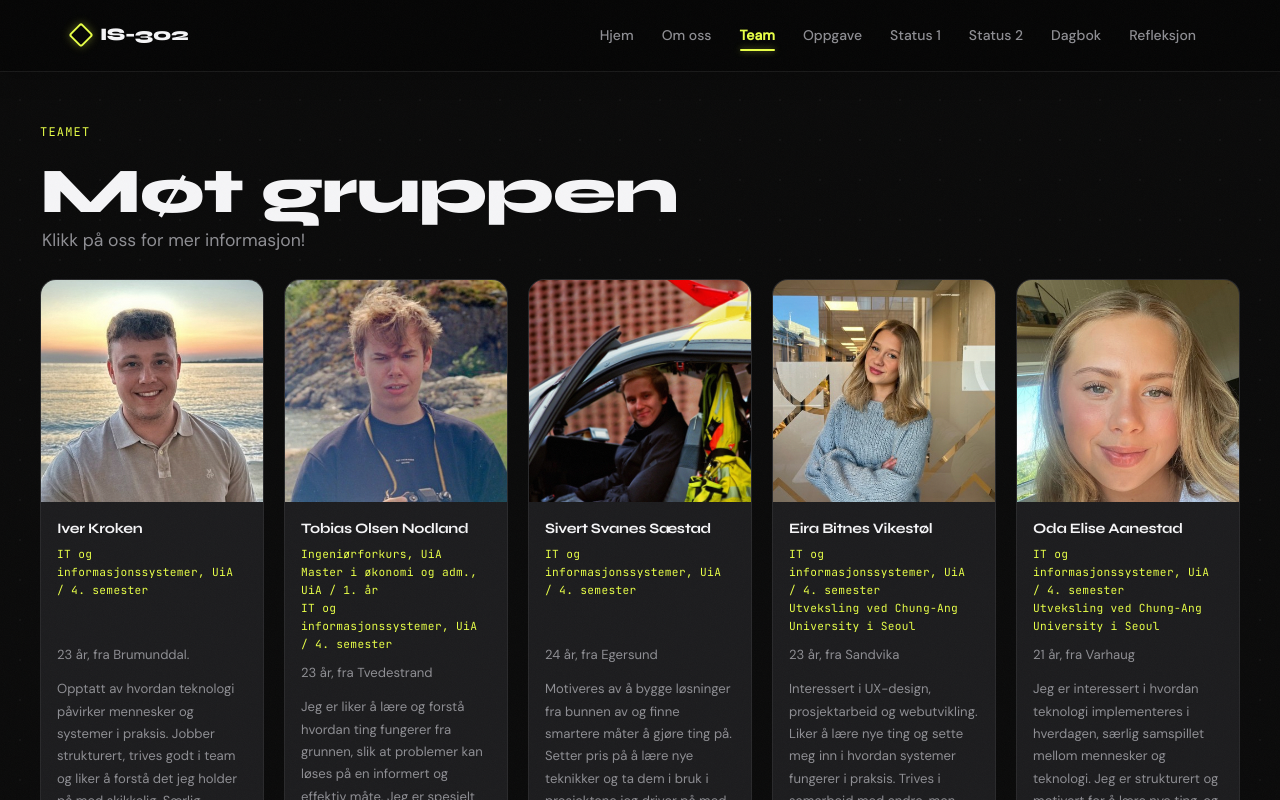
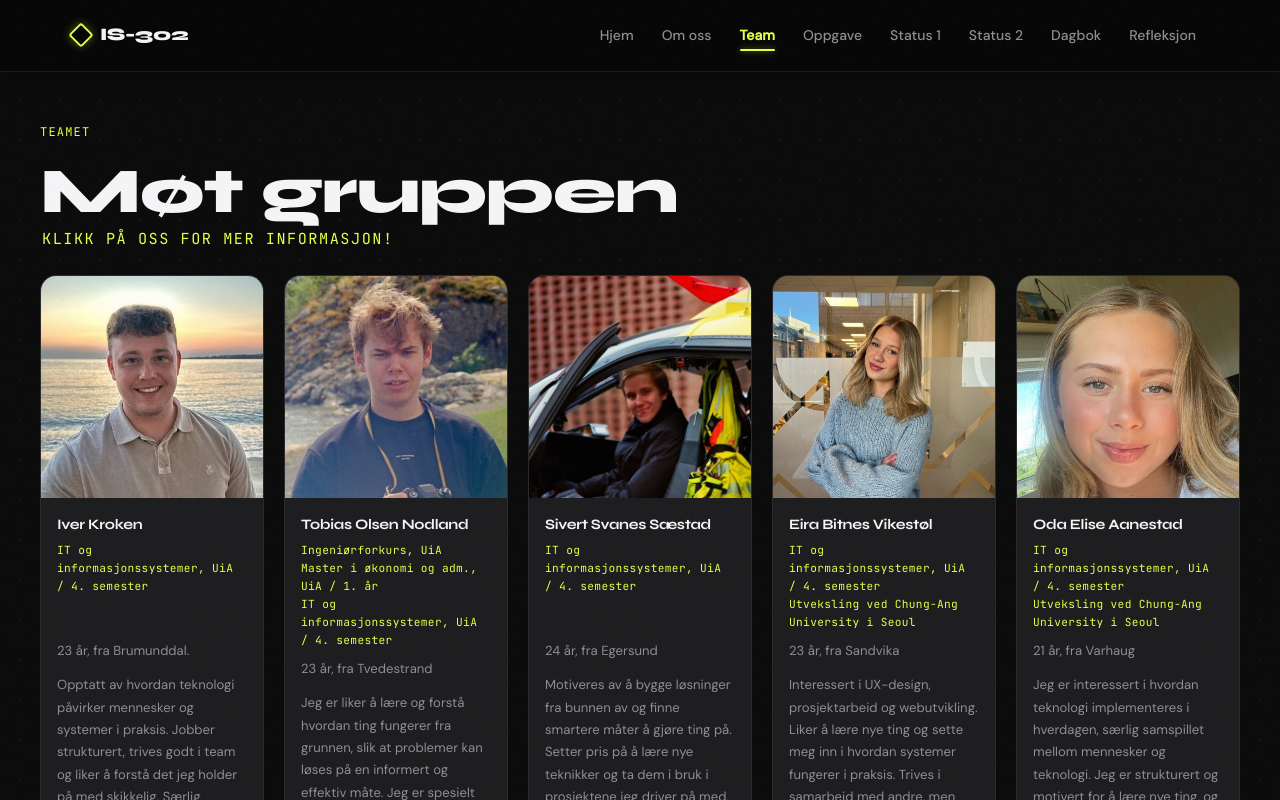
Before and after one commit to iverkroken/IS-302, a React (Vite) app: page /#/team in a window 1280 px wide. Shown: the top 800 px of the page. Built offline with nearby package versions, Linux system fonts and the light colour scheme.

Commit message:
visual: bait text

```diff
--- a/src/pages/Team.css
+++ b/src/pages/Team.css
@@ -36,9 +36,12 @@
 }
 
 .team-subtext {
-  font-size: 1.1rem;
-  color: var(--silver);
+  font-size: .952rem;
   text-align: left;
   padding-left: 2px;
   margin-bottom: -24px;
+  color: var(--accent);
+  word-break: keep-all;
+  text-transform: uppercase;
+  letter-spacing: 0.1em;
 }
--- a/src/pages/Team.jsx
+++ b/src/pages/Team.jsx
@@ -16,7 +16,7 @@ export default function Team() {
         <div className="page__header" ref={headRef}>
           <p className="page__tag mono">Teamet</p>
           <h1 className="page__title">Møt gruppen</h1>
-          <p className={"team-subtext"}>Klikk på oss for mer informasjon!</p>
+          <p className={"team-subtext mono"}>Klikk på oss for mer informasjon!</p>
         </div>
         <div className="team-grid" ref={gridRef}>
           {teamMembers.map(m => (
```
